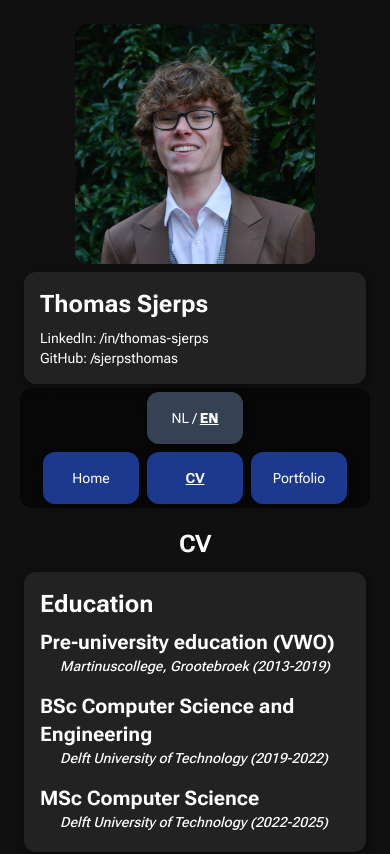
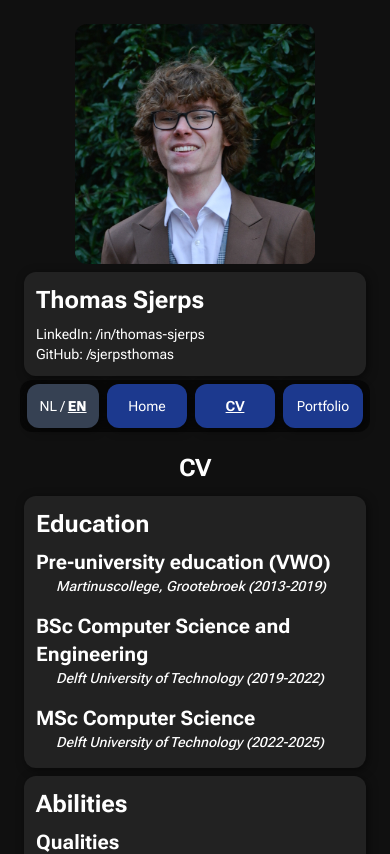
Before and after one commit to sjerpsthomas/website, a Next.js app: page /en/cv in a window 390 px wide. Shown: the top 854 px of the page. Built offline with nearby package versions, Linux system fonts and the light colour scheme.

Commit message:
Fix (sticky) margins and paddings

```diff
--- a/src/app/[locale]/portfolio/PortfolioBlock.tsx
+++ b/src/app/[locale]/portfolio/PortfolioBlock.tsx
@@ -1,11 +1,10 @@
 'use client'
 
-import {Block, CallbackBlock, LinkBlock} from "@/components/Block";
+import {Block, CallbackBlock} from "@/components/Block";
 import {twMerge} from "tailwind-merge";
 import {Locale} from "@/i18n/routing";
-import {useCallback, useState} from "react";
+import {useEffect, useState} from "react";
 import _ from "lodash";
-import {useSearchParams} from "next/navigation";
 import {QueryParamProvider, StringParam, useQueryParam, withDefault} from "use-query-params";
 import NextAdapterApp from "next-query-params/app";
 
@@ -381,12 +380,12 @@ function FilterAndItems({locale} : {locale: Locale}) {
   const [currentTag, setCurrentTag] = useQueryParam('tag', withDefault(StringParam, 'all'));
 
   return (<>
-    <div className='flex flex-col items-center'>
+    <div className='w-full md:w-[60%] md:min-w-[35rem] flex flex-col items-center'>
       {/* Filter */}
       <Filter locale={locale} currentTag={currentTag as (Tag | 'all')} setCurrentTag={setCurrentTag} />
 
       {/* Items */}
-      <Block className='w-full md:w-[60%] md:min-w-[35rem] flex flex-col gap-y-10'>
+      <Block className='flex flex-col gap-y-10'>
         <PortfolioItems locale={locale} currentTag={currentTag as (Tag | 'all')}/>
       </Block>
     </div>
@@ -398,12 +397,25 @@ function Filter({
 }: { locale: Locale, currentTag: Tag | 'all', setCurrentTag: (newCurrentTag: Tag | 'all') => void }) {
   const buttonTags: (Tag | 'all')[] = (['all', ...allTags])
 
+  const getHeight = () =>
+    (document.getElementById('HEADER-NAV-BAR') as HTMLDivElement).getBoundingClientRect().height;
+
+  const [height, setHeight] = useState(0)
+
+  useEffect(() => {
+    setHeight(getHeight());
+  }, [])
+
+  addEventListener('resize', () => {
+    setHeight(getHeight());
+  })
+
   return (
-    <div className="flex flex-wrap justify-center print:hidden">
+    <div className="flex flex-wrap justify-center print:hidden sticky" style={{ top: `calc(${height}px + 1rem)` }}>
       {
         buttonTags.map((tag, tagIndex) =>
           <CallbackBlock key={tagIndex}
-                         className={twMerge(currentTag == tag ? "bg-amber-300 text-black" : "bg-black", "md:py-3 shadow-lg")}
+                         className={twMerge(currentTag == tag ? "bg-amber-300 text-black" : "bg-black", "md:py-3 md:m-1 shadow-lg")}
                          onClick={() => {
                            setCurrentTag(currentTag == tag ? 'all' : tag);
                          }}>
--- a/src/components/Block.tsx
+++ b/src/components/Block.tsx
@@ -12,7 +12,7 @@ export function Block({
   className,
 }: Readonly<BlockProps>) {
   return (<>
-    <div className={twMerge('bg-[#222] m-1 md:m-3 p-4 print:p-2 md:p-5 rounded-xl md:rounded-3xl shadow-heavy', className)}>
+    <div className={twMerge('bg-[#222] m-1 md:m-3 px-3 py-3 print:p-2 md:p-5 rounded-xl md:rounded-3xl shadow-heavy', className)}>
       { children }
     </div>
   </>);
--- a/src/components/header/Header.tsx
+++ b/src/components/header/Header.tsx
@@ -76,24 +76,24 @@ export function Header({locale, currentPage}: {locale: Locale, currentPage: Curr
     </header>
 
     {/* Nav bar */}
-    <nav id='HEADER-NAV-BAR' className='w-full flex flex-wrap justify-center sticky top-0 rounded-xl md:rounded-3xl bg-[#00000088] backdrop-blur-lg print:hidden'>
+    <nav id='HEADER-NAV-BAR' className='w-full flex flex-wrap justify-center sticky top-2 rounded-xl md:rounded-3xl bg-[#00000088] backdrop-blur-lg print:hidden'>
       {/* Language switcher */}
       <LocaleToggle/>
 
       {/* Other buttons */}
       <div className="flex flex-wrap justify-center">
         {/* Home */}
-        <LinkBlock className="w-[6rem] md:w-[8rem] md:py-3 shadow-lg" href='/'>
+        <LinkBlock className="w-[5rem] md:w-[8rem] md:py-3 shadow-lg" href='/'>
           <p className={twMerge('text-center', currentPage == 'home' && 'font-bold underline')}>Home</p>
         </LinkBlock>
 
         {/* CV */}
-        <LinkBlock className="w-[6rem] md:w-[8rem] md:py-3 shadow-lg" href='/cv'>
+        <LinkBlock className="w-[5rem] md:w-[8rem] md:py-3 shadow-lg" href='/cv'>
           <p className={twMerge('text-center', currentPage == 'cv' && 'font-bold underline')}>CV</p>
         </LinkBlock>
 
         {/* Portfolio */}
-        <LinkBlock className="w-[6rem] md:w-[8rem] md:py-3 shadow-lg" href='/portfolio'>
+        <LinkBlock className="w-[5rem] md:w-[8rem] md:py-3 shadow-lg" href='/portfolio'>
           <p className={twMerge('text-center', currentPage == 'portfolio' && 'font-bold underline')}>Portfolio</p>
         </LinkBlock>
       </div>
--- a/src/components/header/LocaleToggle.tsx
+++ b/src/components/header/LocaleToggle.tsx
@@ -18,7 +18,7 @@ export function LocaleToggle() {
   }
 
   return (
-    <CallbackBlock className="bg-gray-700 w-[6rem] md:w-[7rem] md:py-3 cursor-pointer shadow-lg" onClick={toggleLocale}>
+    <CallbackBlock className="bg-gray-700 w-[4.5rem] md:w-[7rem] md:py-3 cursor-pointer shadow-lg" onClick={toggleLocale}>
       <p className='text-center'>
         <span className={twMerge(locale == 'nl' && 'font-black underline')}>
           NL
```
